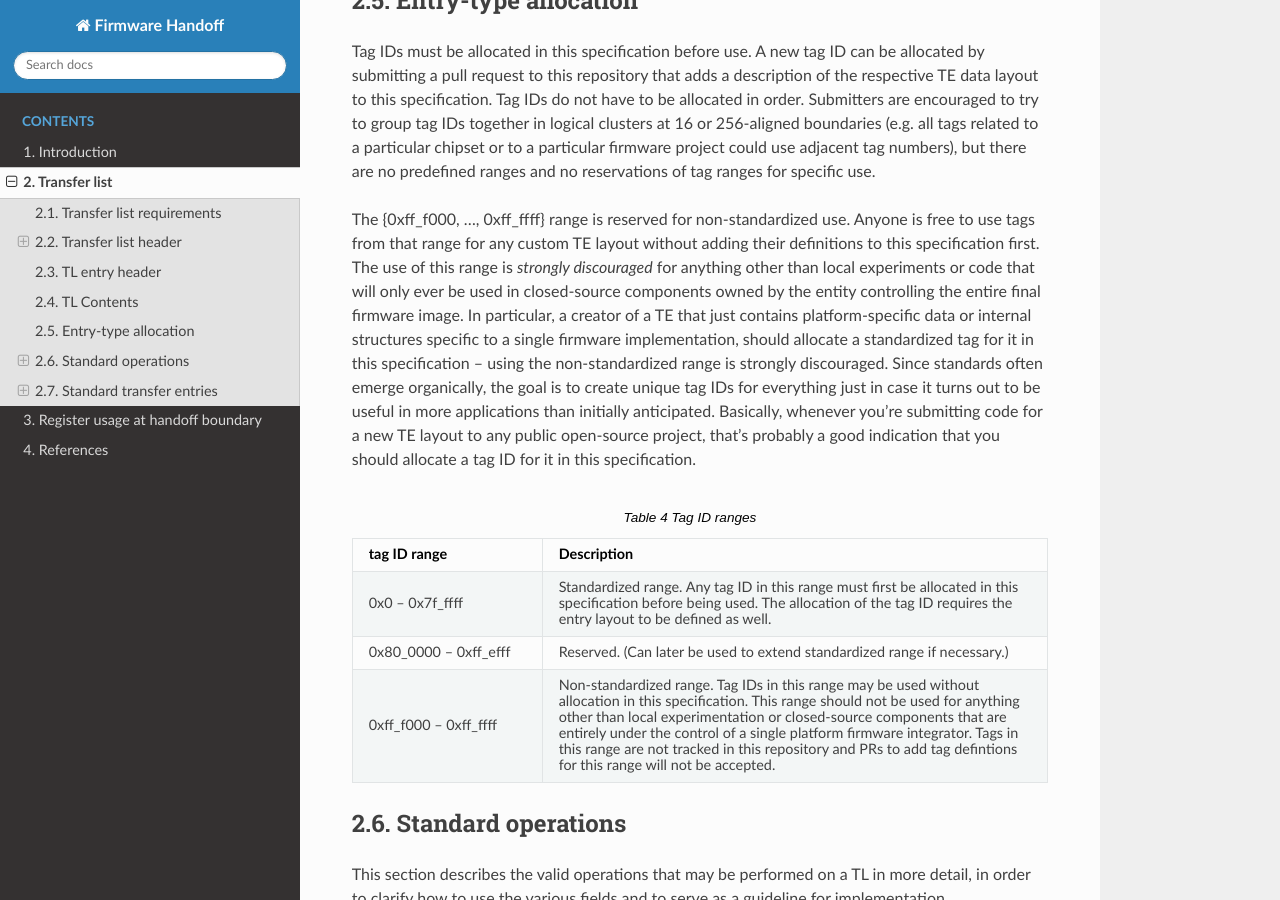
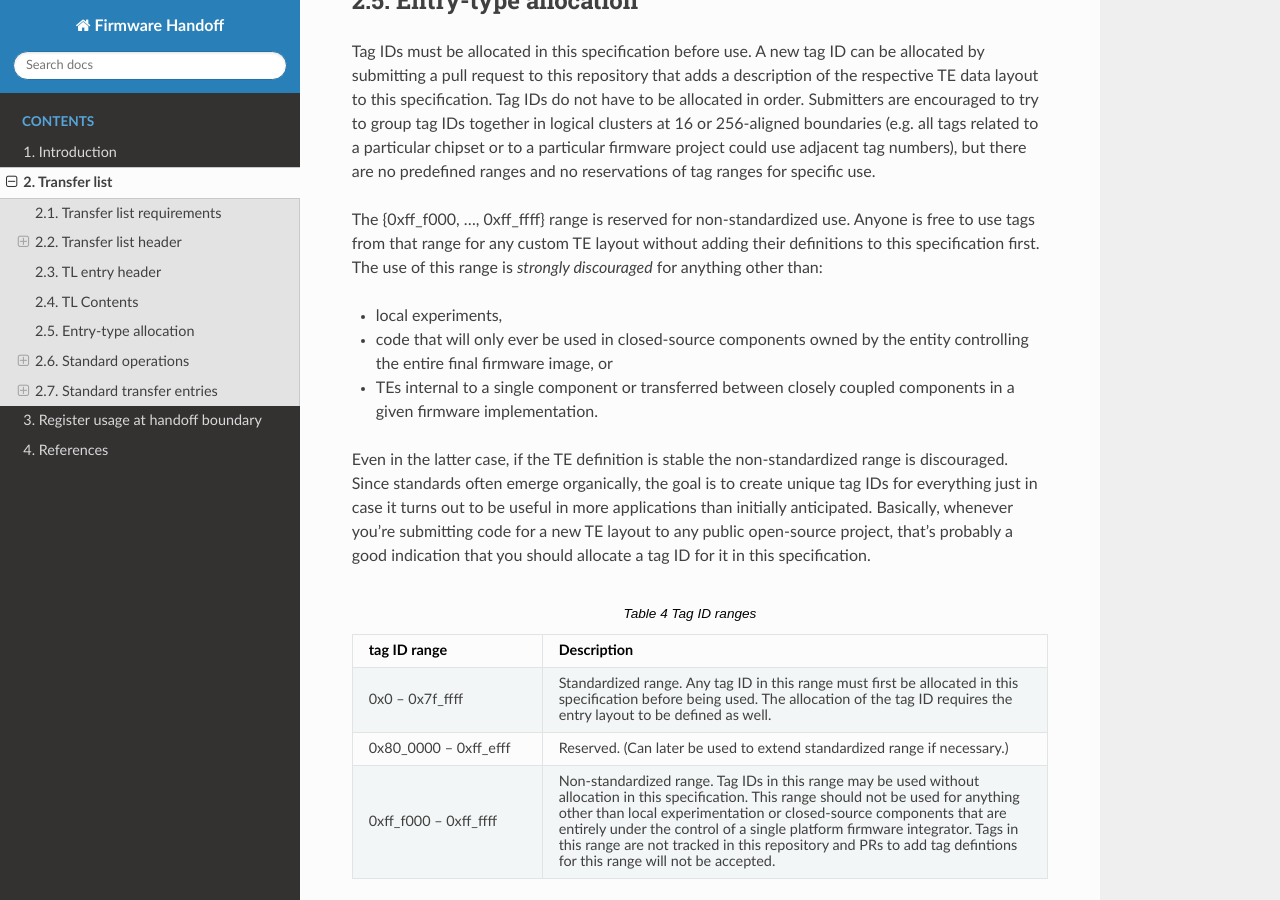
Before and after one commit to FirmwareHandoff/firmware_handoff, a Sphinx documentation site: the page built from source/transfer_list.rst, in a window 1280 px wide and 900 px high, scrolled down 4398 px. Built offline with Sphinx 7.4.7 and the Read the Docs theme 3.1.0, drawn with Linux system fonts in a browser that asks for light colours; formulas are drawn with MathJax 3.

Commit message:
Relax language around use of non-standardized tag id range
Slightly relax the language around the use of the non-standardized tag id
range, to allow the use between closely coupled components that must only be
used within a particular firmware implementation. In some cases, the TE
definition is continuously evolving or very complex to define, which makes
standardization an onerous requirement.

Signed-off-by: Dan Handley <dan.handley@arm.com>

```diff
--- a/source/transfer_list.rst
+++ b/source/transfer_list.rst
@@ -246,13 +246,18 @@ reservations of tag ranges for specific use.
 The {0xff_f000, ..., 0xff_ffff} range is reserved for non-standardized use.
 Anyone is free to use tags from that range for any custom TE layout without
 adding their definitions to this specification first. The use of this range is
-*strongly discouraged* for anything other than local experiments or code that
-will only ever be used in closed-source components owned by the entity
-controlling the entire final firmware image. In particular, a creator of a TE
-that just contains platform-specific data or internal structures specific to
-a single firmware implementation, should allocate a standardized tag for it
-in this specification -- using the non-standardized range is strongly
-discouraged. Since standards often emerge organically, the goal is to
+*strongly discouraged* for anything other than:
+
+* local experiments,
+
+* code that will only ever be used in closed-source components owned by the
+  entity controlling the entire final firmware image, or
+
+* TEs internal to a single component or transferred between closely coupled
+  components in a given firmware implementation.
+
+Even in the latter case, if the TE definition is stable the non-standardized
+range is discouraged. Since standards often emerge organically, the goal is to
 create unique tag IDs for everything just in case it turns out to be useful in
 more applications than initially anticipated. Basically, whenever you're
 submitting code for a new TE layout to any public open-source project, that's
```
